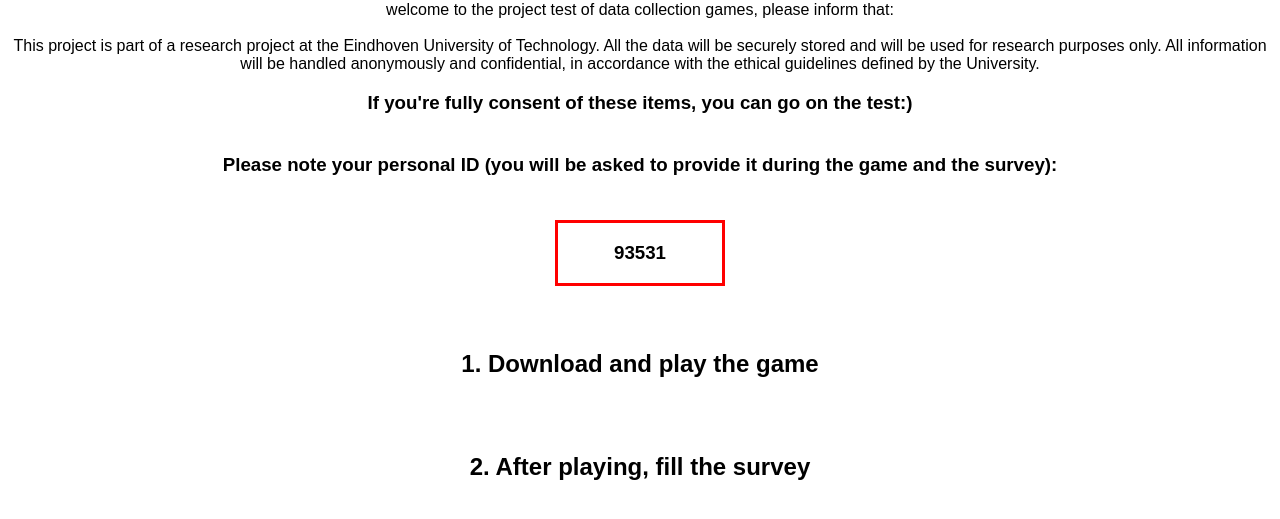
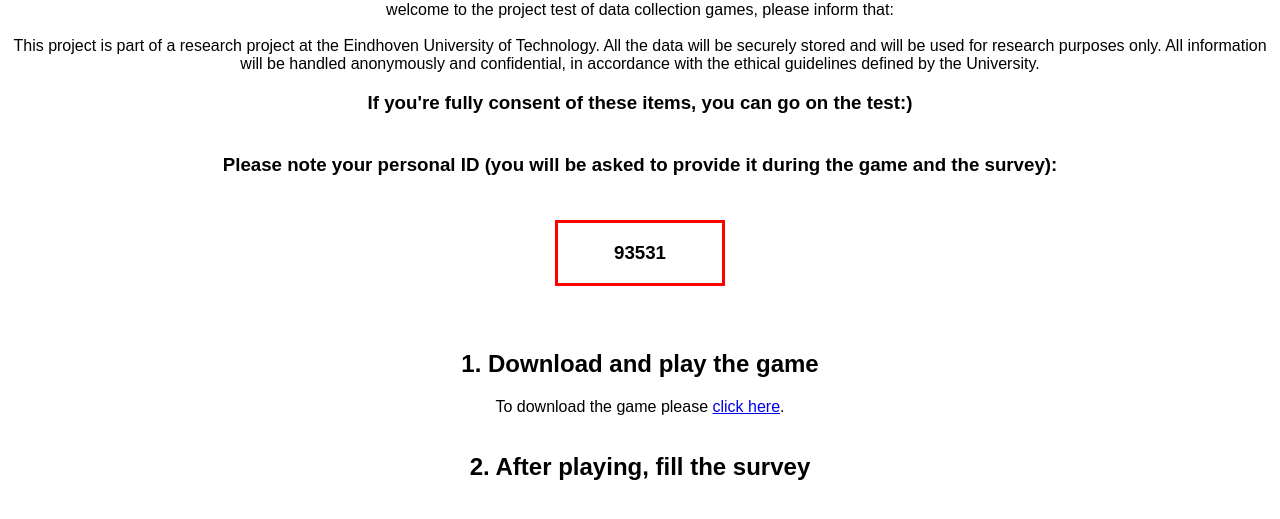
Before and after one commit to Yutingwwwwww/Yutingwwwwww.github.io, a plain HTML site: page index.html in a window 1280 px wide. Shown: the part 105-624 px from the top of the page. Drawn offline with Linux system fonts and the light colour scheme.

Commit message:
Update index.html

```diff
--- a/index.html
+++ b/index.html
@@ -33,8 +33,8 @@
 		<script>
 			var r = Math.floor(Math.random() * 3);
 			if (r == 0) document.write("To download the game please <a href=\"https://drive.google.com/drive/folders/1hZFcQ47Pde9xeW_gDnw_THy1dwDYOjyf/\">click here</a>.");
-			else if (r == 1) document.write("To download the game please <a href="newurl"\"https://drive.google.com/drive/folders/19A1MjhFdb5hxzj4JAd069JylxFBR74sw/\">click here</a>.");
-			else if (r == 2) document.write("To download the game please <a href="newurl"\"https://drive.google.com/drive/folders/1kvZA1IR850KL-IU0ECUNFhRLGJsnfvpL/\">click here</a>.");
+			else if (r == 1) document.write("To download the game please <a href=\"https://drive.google.com/drive/folders/19A1MjhFdb5hxzj4JAd069JylxFBR74sw/\">click here</a>.");
+			else if (r == 2) document.write("To download the game please <a href=\"https://drive.google.com/drive/folders/1kvZA1IR850KL-IU0ECUNFhRLGJsnfvpL/\">click here</a>.");
 		</script>
 		<br>
 		<br>
```
